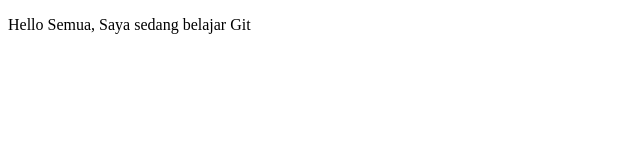
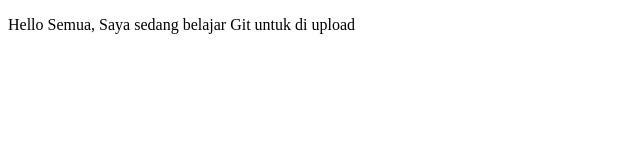
Before and after one commit to bintoroadhi/tesgit, a plain HTML site: page index.html in a window 1280 px wide. Shown: the whole page, without its empty margins (0-640 px from the left). Drawn offline with Linux system fonts and the light colour scheme.

Commit message:
mengubah teks di body

```diff
--- a/index.html
+++ b/index.html
@@ -5,6 +5,6 @@
         <title>Belajar Git - Project 01</title>
     </head>
     <body>
-        <p>Hello Semua, Saya sedang belajar Git</p>
+        <p>Hello Semua, Saya sedang belajar Git untuk di upload</p>
     </body>
 </html>
```
